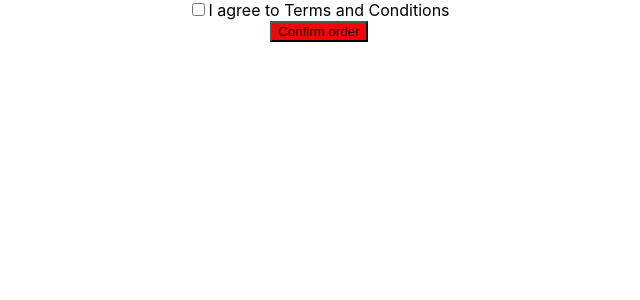
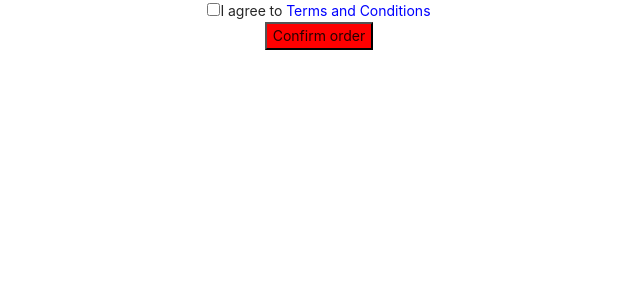
Before and after one commit to GersonEC/sundaes-on-demmand, a React (Create React App) app: page / in a window 1280 px wide. Shown: the top 300 px of the page, without its empty margins (321-961 px from the left). Built offline with nearby package versions, Linux system fonts and the light colour scheme.

Commit message:
Test Summary form hover feature.

```diff
--- a/src/components/SummaryForm/SummaryForm.tsx
+++ b/src/components/SummaryForm/SummaryForm.tsx
@@ -1,8 +1,13 @@
 import { useState } from "react";
 import { Button } from "../Button/Button";
+import { Popover } from "antd";
+import "antd/dist/antd.css";
 
 export function SummaryForm() {
   const [checked, setChecked] = useState(false);
+
+  const content = <p>No ice cream will actually be delivered</p>;
+
   return (
     <div className="App">
       <input
@@ -12,7 +17,14 @@ export function SummaryForm() {
         aria-checked={checked}
         onChange={() => setChecked(!checked)}
       />
-      <label htmlFor="termsCheckbox">I agree to Terms and Conditions</label>
+      <label htmlFor="termsCheckbox">
+        I agree to{" "}
+        <Popover content={content}>
+          <span data-testid="terms" style={{ color: "blue" }}>
+            Terms and Conditions
+          </span>
+        </Popover>
+      </label>
       <Button text="Confirm order" isDisabled={checked} />
     </div>
   );
```
Also changed, not shown: 2 other files (tests, documents, lock files or other folders).
